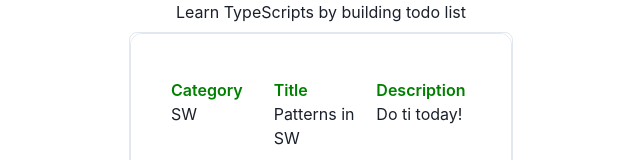
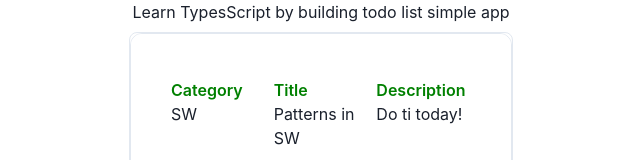
Before and after one commit to Pellumbengineer/Todo-List, a React (Create React App) app: page / in a window 1280 px wide. Shown: the top 160 px of the page, without its empty margins (319-959 px from the left). Built offline with nearby package versions, Linux system fonts and the light colour scheme.

Commit message:
fix header description typo fix

```diff
--- a/src/App.tsx
+++ b/src/App.tsx
@@ -32,7 +32,7 @@ function App(): JSX.Element {
       <Center>
         <VStack>
           <header>
-            <h2>Learn TypeScripts by building todo list</h2>{' '}
+            <h2>Learn TypesScript by building todo list simple app</h2>{' '}
           </header>
 
           <Todo todoList={todoList} setTodoList={setTodoList} />
```
